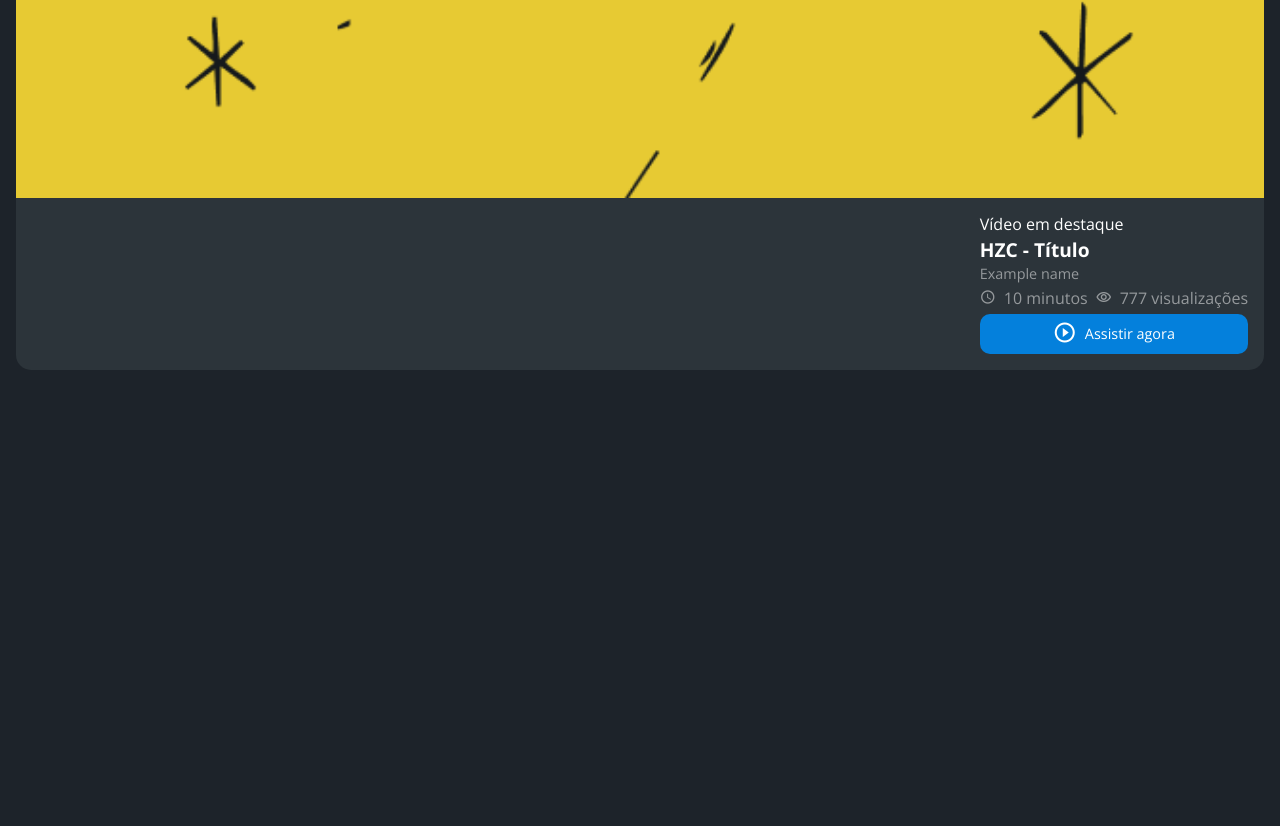
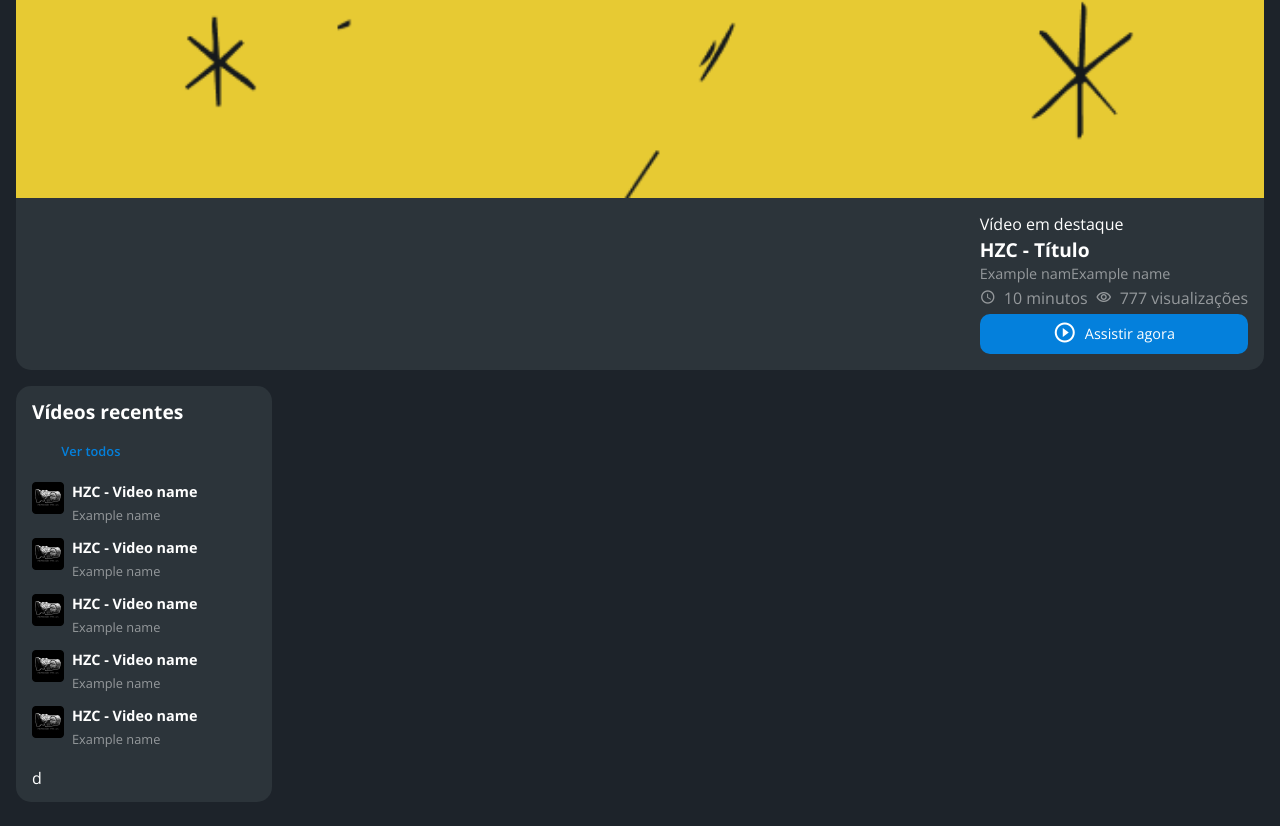
Before and after one commit to Lipeb/-css-flexbox-and-grid, a plain HTML site: page index.html in a window 1280 px wide. Shown: the part 1070-1896 px from the top of the page. Before the commit the page ends 1464 px from the top, so only its background shows below. Drawn offline with nearby package versions, Linux system fonts and the light colour scheme.

Commit message:
feat: adding-recent-cards-plus-styling-it

```diff
--- /dev/null
+++ b/assets/css/main/card-item.css
@@ -0,0 +1,21 @@
+.card__item {
+    display: grid;
+    gap: 8px;
+    grid-template-columns: auto 1fr;
+}
+
+.card__item-thumbnail {
+    grid-row: span 2;
+    width: 32px;
+}
+
+.card__item-titulo {
+    font-size: 0.9rem;
+    font-weight: 700;
+    line-height: 1.2rem;
+}
+
+.card__item-perfil {
+    color: #95999C;
+    font-size: 0.8rem;
+}
--- /dev/null
+++ b/assets/css/main/card-link.css
@@ -0,0 +1,6 @@
+.card__link {
+    color: #0480DC;
+    font-size: 0.8rem;
+    font-weight: 600;
+    justify-self: flex-end;
+}
--- /dev/null
+++ b/assets/css/main/card-list.css
@@ -0,0 +1,5 @@
+.card__list {
+    display: grid;
+    grid-column: span 2;
+    row-gap: 16px;
+}
--- a/assets/css/main/card.css
+++ b/assets/css/main/card.css
@@ -8,3 +8,13 @@
 .card--destaque {
     margin-bottom: 16px;
 }
+
+.card--recents {
+    align-items: center;
+    box-sizing: border-box;
+    display: grid;
+    grid-template-columns: auto auto;
+    padding: 16px;
+    row-gap: 24px;
+    width: 256px;
+}
--- a/index.html
+++ b/index.html
@@ -25,6 +25,9 @@
     <link rel="stylesheet" href="assets/css/main/card-perfil.css">
     <link rel="stylesheet" href="assets/css/main/card-info.css">
     <link rel="stylesheet" href="assets/css/main/card-botao.css">
+    <link rel="stylesheet" href="assets/css/main/card-link.css">
+    <link rel="stylesheet" href="assets/css/main/card-list.css">
+    <link rel="stylesheet" href="assets/css/main/card-item.css">
 </head>
 <body>
     <header class="cabecalho">
@@ -43,18 +46,47 @@
     </nav>
     <main class="principal">
         <h2 class="titulo-pagina">Início</h2>
-        <article class="card cartao--destaque">
+        <article class="card card--destaque">
             <img src="assets/img/banner-mobile_1.png" alt="Banner do card" class="card__imagem">
             <div class="card__conteudo">
                 <p class="card__destaque">Vídeo em destaque</p>
                 <h3 class="card__titulo">HZC - Título</h3>
-                <p class="card__perfil">Example name</p>
+                <p class="card__perfil">Example namExample name</p>
                 <p class="card__info card__info--tempo">10 minutos</p>
                 <p class="card__info card__info--visualizacao">777 visualizações</p>
                 <button class="card__botao card__botao--play card__botao--destaque">Assistir agora</button>
             </div>
         </article>
-    </main>
+        <article class="card card--recents">
+            <h3 class="card__titulo">Vídeos recentes</h3>
+            <a href="#" class="card__link">Ver todos</a>
+            <ul class="card__list">
+                <li class="card__item">
+                    <img src="assets/img/miniatura_1.png" alt="Thumbnail" class="card__item-thumbnail">
+                    <h4 class="card__item-titulo">HZC - Video name</h4>
+                    <p class="card__item-perfil">Example name</p>
+                </li>
+                <li class="card__item">
+                    <img src="assets/img/miniatura_1.png" alt="Thumbnail" class="card__item-thumbnail">
+                    <h4 class="card__item-titulo">HZC - Video name</h4>
+                    <p class="card__item-perfil">Example name</p>
+                </li>
+                <li class="card__item">
+                    <img src="assets/img/miniatura_1.png" alt="Thumbnail" class="card__item-thumbnail">
+                    <h4 class="card__item-titulo">HZC - Video name</h4>
+                    <p class="card__item-perfil">Example name</p>
+                </li>
+                <li class="card__item">
+                    <img src="assets/img/miniatura_1.png" alt="Thumbnail" class="card__item-thumbnail">
+                    <h4 class="card__item-titulo">HZC - Video name</h4>
+                    <p class="card__item-perfil">Example name</p>
+                </li>
+                <li class="card__item">
+                    <img src="assets/img/miniatura_1.png" alt="Thumbnail" class="card__item-thumbnail">
+                    <h4 class="card__item-titulo">HZC - Video name</h4>
+                    <p class="card__item-perfil">Example name</p>
+                </li>
+            </ul>d  </main>
     <script src="index.js"></script>
 </body>
 </html>
```
